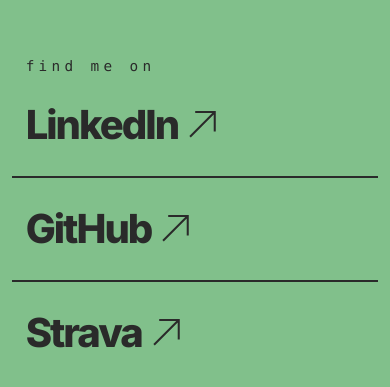
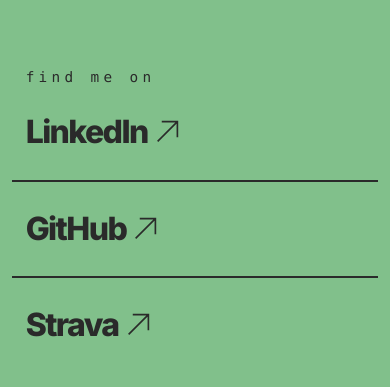
Before and after one commit to danielshamburger/danielshamburger.com, a website built with Vite: page index.html in a window 390 px wide. Shown: the part 1641-2028 px from the top of the page. Built offline with nearby package versions, Linux system fonts and the light colour scheme.

Commit message:
cleanup animations, mobile

```diff
--- a/src/main.ts
+++ b/src/main.ts
@@ -3,19 +3,18 @@ import { dotGrid } from './dot-grid';
 import { scrollEffects } from './scroll-effects';
 import { clamp, required } from './util';
 
-// ARROW_LANDING: how long after an arrow click a bottom arrival counts as the click's own scroll landing
-const ARROW_REACH = 170, SWEEP_DELAY = 1000, ARROW_LANDING = 1500;
+const ARROW_REACH = 170, SWEEP_DELAY = 1000;
+const reducedMotion = matchMedia('(prefers-reduced-motion: reduce)').matches;
 
 const arrow = required<HTMLButtonElement>('.next');
 const dotArea = required('.dots');
 
 const grid = dotGrid(dotArea);
-let arrowClicked = -Infinity;
 
-// Reaching the bottom ripples the dots, unless an arrow click just took you there (the click already rippled)
+// Scrolling into the last section ripples the dots from the arrow, as it flips to "back to top"
 scrollEffects(arrow, {
-	onBottom: () => {
-		if (performance.now() - arrowClicked > ARROW_LANDING) grid.burst(...arrowEdge());
+	onEnd: () => {
+		if (!reducedMotion) grid.burst(...arrowEdge());
 	},
 });
 wireDots();
@@ -28,7 +27,7 @@ function arrowEdge() {
 }
 
 // What makes the dot grid react: the pointer over it, the arrow, the name and links, and a sweep after load
-// (reaching the bottom of the page is wired through scrollEffects above)
+// (the arrow flipping at the end is wired through scrollEffects above)
 function wireDots() {
 	dotArea.addEventListener('pointermove', e => grid.attract(e.clientX, e.clientY, { cursor: true }));
 	dotArea.addEventListener('pointerleave', grid.release);
@@ -37,10 +36,7 @@ function wireDots() {
 	// Hovering the arrow pushes dots away from its edge nearest the grid; clicking ripples out from it
 	arrow.addEventListener('pointerenter', () => grid.attract(...arrowEdge(), { reach: ARROW_REACH }));
 	arrow.addEventListener('pointerleave', grid.release);
-	arrow.addEventListener('click', () => {
-		arrowClicked = performance.now();
-		grid.burst(...arrowEdge());
-	});
+	arrow.addEventListener('click', () => grid.burst(...arrowEdge()));
 
 	// The name and each link draw their picture while hovered or focused
 	for (const element of document.querySelectorAll<HTMLElement>('[data-picture]')) {
@@ -52,10 +48,11 @@ function wireDots() {
 		element.addEventListener('blur', hide);
 	}
 
-	// The sweep demonstrates the dots after load; skipped for reduced motion, or if the arrow was already clicked
-	if (!matchMedia('(prefers-reduced-motion: reduce)').matches) {
+	// The sweep demonstrates the dots after load; skipped for reduced motion, or once the page has left the top
+	// (scrolled, arrow clicked, or reopened partway down)
+	if (!reducedMotion) {
 		setTimeout(() => {
-			if (arrowClicked === -Infinity) grid.sweep();
+			if (scrollY === 0) grid.sweep();
 		}, SWEEP_DELAY);
 	}
 }
--- a/src/scroll-effects.ts
+++ b/src/scroll-effects.ts
@@ -4,9 +4,9 @@ import { clamp, required } from './util';
 const COLORS: [number, number, number][] = [[129, 192, 139], [240, 195, 216], [137, 190, 227], [236, 223, 138]];
 
 // The color comes from a CSS scroll-driven animation (this drives it where CSS can't); this also sets the
-// percentage, which Safari won't animate as a whole number, flips the arrow at the end, and calls onBottom each time
-// the page is scrolled all the way down
-export function scrollEffects(arrow: HTMLButtonElement, { onBottom }: { onBottom?: () => void } = {}) {
+// percentage, which Safari won't animate as a whole number, and flips the arrow at the end, calling onEnd when the
+// visitor scrolls into it
+export function scrollEffects(arrow: HTMLButtonElement, { onEnd }: { onEnd?: () => void } = {}) {
 	const root = document.documentElement;
 	const sections = [...document.querySelectorAll<HTMLElement>('section')];
 	const progress = required('.progress');
@@ -16,7 +16,10 @@ export function scrollEffects(arrow: HTMLButtonElement, { onBottom }: { onBottom
 	let scripted = false;
 	let percent: number | undefined;
 	let atEnd: boolean | undefined;
-	let atBottom: boolean | undefined;
+	// Wheel, touch or keyboard input has happened; the browser restoring the position on reload doesn't count
+	let userScrolled = false;
+	// The arrow's own scroll is in progress (it ripples on click, so reaching the end doesn't ripple again)
+	let navigating = false;
 
 	// Measured on resize only, so scrolling never forces a layout
 	function measure() {
@@ -30,7 +33,7 @@ export function scrollEffects(arrow: HTMLButtonElement, { onBottom }: { onBottom
 		update();
 	}
 
-	function update() {
+	function update(scrolled = false) {
 		// Clamped because macOS overscroll reports positions past either end
 		const scroll = clamp(scrollY, 0, maxScroll);
 		if (scripted) {
@@ -52,21 +55,23 @@ export function scrollEffects(arrow: HTMLButtonElement, { onBottom }: { onBottom
 		// Flips once the last section is more than halfway in
 		const nextAtEnd = scroll >= (starts[starts.length - 2] + starts[starts.length - 1]) / 2;
 		if (nextAtEnd !== atEnd) {
+			// Not from a re-measure, a restored position or the arrow's own scroll
+			if (nextAtEnd && atEnd === false && scrolled && userScrolled && !navigating) onEnd?.();
 			atEnd = nextAtEnd;
 			arrow.classList.toggle('top', atEnd);
 			arrow.ariaLabel = atEnd ? 'Back to top' : 'Next section';
 		}
-
-		// Only on arriving: not on load if the page opens at the bottom, and not again until it scrolls away
-		const nextAtBottom = scroll >= maxScroll - 1;
-		if (nextAtBottom && atBottom === false) onBottom?.();
-		atBottom = nextAtBottom;
 	}
 
 	arrow.addEventListener('click', () => {
+		navigating = true;
+		// scrollend marks when it lands; the timeout covers browsers without it, and clicks that don't scroll
+		setTimeout(() => navigating = false, 1000);
 		scrollTo({ top: atEnd ? 0 : starts.find(start => start > scrollY + 1) ?? 0 });
 	});
-	addEventListener('scroll', update);
+	addEventListener('scrollend', () => navigating = false);
+	for (const input of ['wheel', 'touchmove', 'keydown']) addEventListener(input, () => userScrolled = true, { passive: true });
+	addEventListener('scroll', () => update(true));
 	addEventListener('resize', measure);
 	// Catches sections growing after fonts load or text is resized
 	new ResizeObserver(measure).observe(required('main'));
--- a/src/styles.css
+++ b/src/styles.css
@@ -131,7 +131,8 @@ h1, h2, .links a {
 .links a {
 	display: block;
 	padding: clamp(1rem, 4svh, 2rem) 3.5vw;
-	font-size: clamp(2.5rem, 6vw, 5rem);
+	/* Also capped by height, so the label and three links fit one screen on short displays */
+	font-size: clamp(2rem, min(6vw, 10svh), 5rem);
 	text-decoration: none;
 }
 .links li + li {
```
